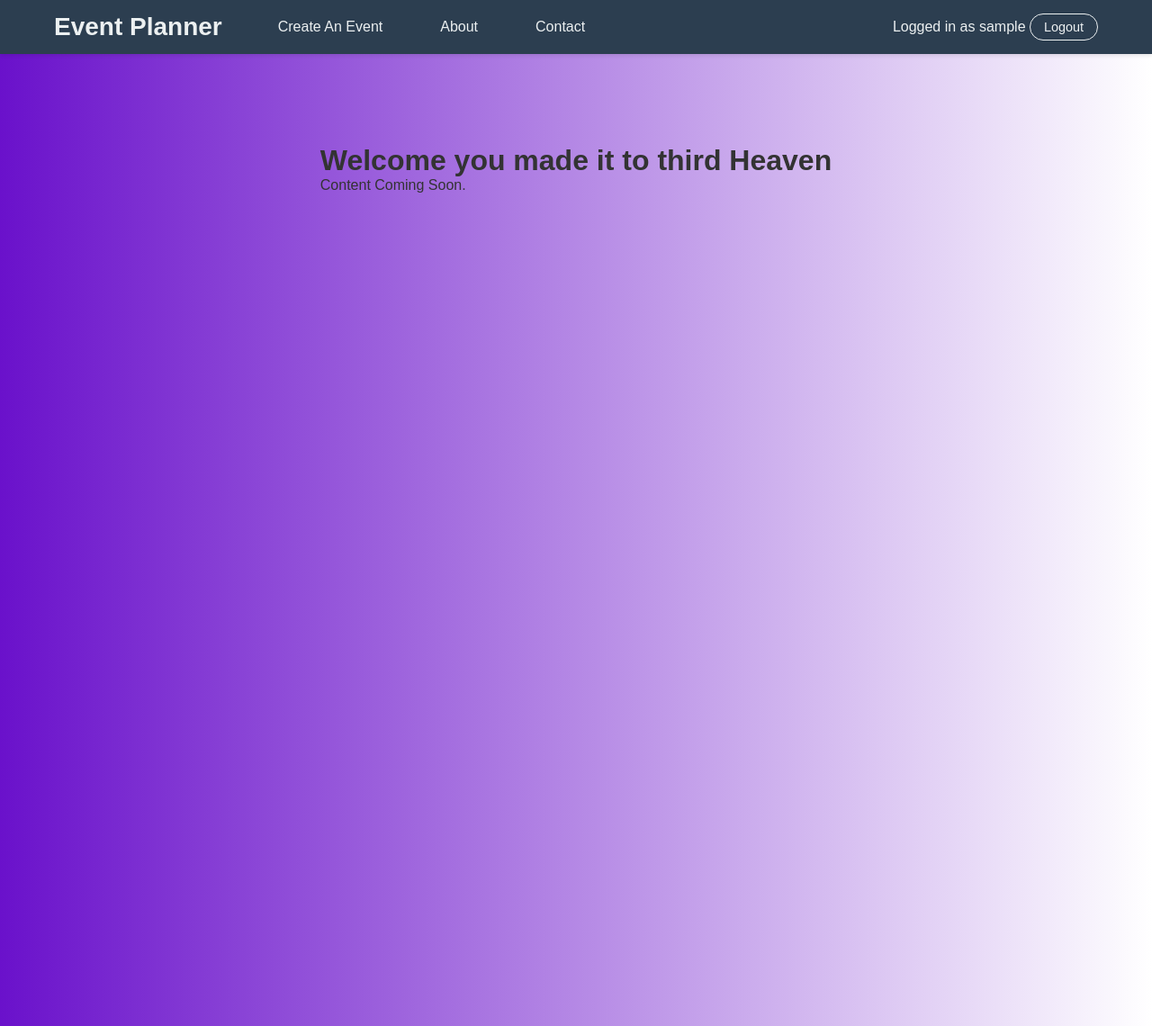
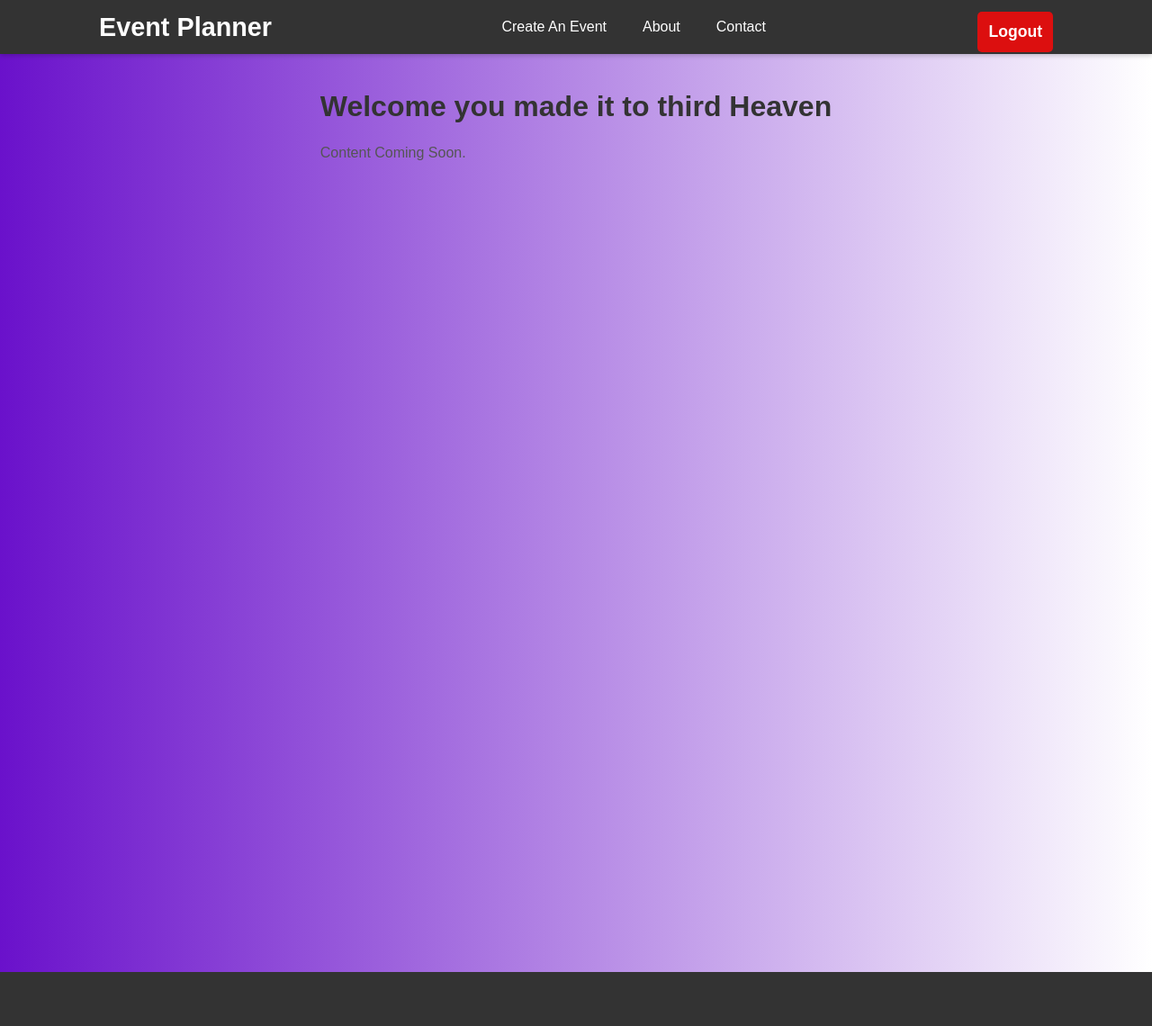
Before and after one commit to AlinaniSilomba/EventsApp, a Django app: page /events/ in a window 1280 px wide. Shown: the whole page at 90% size. After the commit the page ends 1080 px from the top, so only its background shows below. Run offline with Django 5.2, Linux system fonts and the light colour scheme; the visitor is signed in with stand-in values (Sample User, id 1); some libraries are stand-ins or nearby versions.

Commit message:
Implement logout functionality with dedicated view and template; update logout URL and enhance styles for logout button

```diff
--- a/EventsPlanner/EventsPlanner/settings.py
+++ b/EventsPlanner/EventsPlanner/settings.py
@@ -129,4 +129,4 @@ STATIC_URL = 'static/'
 DEFAULT_AUTO_FIELD = 'django.db.models.BigAutoField'
 
 LOGIN_REDIRECT_URL = '/events'
-LOGOUT_REDIRECT_URL = '/login'
+LOGOUT_REDIRECT_URL = 'events/logout'
--- a/EventsPlanner/events/static/styles.css
+++ b/EventsPlanner/events/static/styles.css
@@ -129,6 +129,8 @@ body {
 
 /* Here starts our Navbar */
 
+
+
 /* Navbar Styling */
 .navbar {
     background-color: #333; /* Dark background color */
@@ -179,11 +181,6 @@ body {
     border-radius: 4px;    /* Optional: Slightly rounded corners */
 }
 
-/* Hover effect for Nav Links */
-.nav-link:hover {
-    background-color: #555; /* Slightly lighter background on hover */
-    color: #eee;            /* Slightly lighter text on hover */
-}
 
 /* Optional: Style for an 'active' link if you add JavaScript later */
 .nav-link.active {
@@ -191,100 +188,68 @@ body {
     border-bottom: 2px solid #fff; /* Example active style */
 }
 
+/* Logout Button Styling */
+.logout-btn {
+    width: 100%;
+    padding: 12px;
+    background-color: #dc0f0f; /* Button color */
+    color: #ffffff;
+    border: none;
+    border-radius: 5px;
+    font-size: 1.1em;
+    font-weight: bold;
+    cursor: pointer;
+    transition: background-color 0.3s ease;
+    margin-top: 10px; /* Space above the button */
+}
+
+
+/* log out CSS Page  */
 
 
 
-/* NAVBAR */
 
-
-
-body {
-    margin: 0;
-    font-family: Arial, sans-serif;
-    /* Add padding to prevent content hiding under fixed navbar */
-    padding-top: 60px; /* Adjust if navbar height changes */
+.logout-container {
+    background-color: #fff;
+    padding: 40px 50px;
+    border-radius: 8px;
+    box-shadow: 0 4px 15px rgba(0, 0, 0, 0.1);
+    max-width: 400px;
+    width: 90%; /* Responsive width */
 }
-
-/* Navbar Main Container */
-.navbar {
-    background-color: #2c3e50; /* Example background color */
-    color: #ecf0f1;            /* Example text color */
-    position: fixed;
-    top: 0;
-    left: 0;
-    width: 100%;
-    z-index: 1000;
-    box-shadow: 0 2px 4px rgba(0,0,0,0.1);
+h1 {
+    color: #333;
+    margin-bottom: 20px;
 }
-
-/* Inner Container for Layout */
-.navbar-container {
-    max-width: 1200px;
-    margin: 0 auto;
-    padding: 0 20px;
-    display: flex;          /* Use flexbox for layout */
-    align-items: center;    /* Vertically center items */
-    height: 60px;           /* Navbar height */
+p {
+    color: #555;
+    line-height: 1.6;
+    margin-bottom: 30px;
 }
-
-/* Navbar Brand Styling */
-.navbar-brand {
-    color: #ecf0f1;
+.actions a {
+    display: inline-block;
     text-decoration: none;
-    font-size: 1.75em;
+    padding: 12px 25px;
+    margin: 10px 5px;
+    border-radius: 5px;
     font-weight: bold;
-    margin-right: 30px; /* Add some space between brand and main nav */
-}
-
-/* Main Navigation Links List (UL) */
-.navbar-nav {
-    list-style: none;
-    margin: 0;
-    padding: 0;
-    display: flex;
-    gap: 20px; /* Spacing between main nav items */
-    /* flex-grow: 1; */ /* Alternative: Use this to push auth links right if margin-left: auto is not used on .navbar-auth */
-}
-
-/* Individual Main Navigation Link Item (LI)
-.nav-item {
-    /* No specific styles needed if using gap on ul
-}
-*/
-/* Individual Main Navigation Link (A) */
-.nav-link {
-    color: #ecf0f1;
-    text-decoration: none;
-    padding: 8px 12px;
-    border-radius: 4px;
     transition: background-color 0.3s ease, color 0.3s ease;
 }
-
-.nav-link:hover {
-    background-color: #34495e;
-    color: #fff;
+.actions .login-link {
+    background-color: #007bff; /* Primary action color */
+    color: white;
+    border: 1px solid #007bff;
 }
-
-/* Authentication Links Container */
-.navbar-auth {
-    display: flex;      /* Arrange auth links horizontally */
-    align-items: center; /* Keep them vertically centered */
-    gap: 15px;          /* Spacing between login/logout */
-    margin-left: auto;  /* CRITICAL: This pushes the auth links to the far right */
+.actions .login-link:hover {
+    background-color: #0056b3;
+    border-color: #0056b3;
 }
-
-/* Individual Authentication Links */
-.auth-link {
-    color: #ecf0f1;
-    text-decoration: none;
-    padding: 6px 15px;
-    border: 1px solid #ecf0f1; /* Example: Add a border */
-    border-radius: 20px;       /* Example: Make them pill-shaped */
-    font-size: 0.9em;
-    transition: background-color 0.3s ease, color 0.3s ease;
+.actions .home-link {
+    background-color: #f8f9fa; /* Secondary action color */
+    color: #333;
+    border: 1px solid #ccc;
 }
-
-.auth-link:hover {
-    background-color: #ecf0f1;
-    color: #2c3e50; /* Invert colors on hover */
+ .actions .home-link:hover {
+    background-color: #e2e6ea;
+    border-color: #bbb;
 }
--- a/EventsPlanner/events/templates/events/index.html
+++ b/EventsPlanner/events/templates/events/index.html
@@ -5,7 +5,6 @@
 <nav class="navbar">
     <div class="navbar-container">
         <a href="{% url 'index' %}" class="navbar-brand">Event Planner</a>
-
         <ul class="navbar-nav">
             <li class="nav-item">
                 <a href="#EventMaker" class="nav-link">Create An Event</a>
@@ -22,20 +21,19 @@
         Fix this logic here to toggle off and on buttons for login and logout
         the issue is that both buttons are appearing in the navbar
         -->
-        <div class="navbar-auth">
-            <ul>
-                {% if user.is_authenticated %}
-                <span>Logged in as {{user.username}}</span>
-                    <a href="{%url 'logout'%}" class="auth-link logout-link">Logout</a>
-                    {% else %}
-                    <a href="{%url 'login'%}" class="auth-link login-link">Login</a>
-                {% endif %}
-            </ul>
-
+        <div class="nav-link:hover">
+                <form action= "{%url 'logout'%}" method="post">
+                    {% csrf_token %}
+                     <button class="logout-btn" type="submit">Logout</button>
+                </form>
         </div>
     </div>
 </nav>
-
+<!-- TODO
+Clean up styling by moving it to the dedicated CSS file as opposed to
+having inline styling
+Best standards
+-->
 <div style="height: 1000px; padding: 20px; margin-top: 80px;">
     <h1>Welcome you made it to third Heaven</h1>
     <p>Content Coming Soon.</p>
--- a/EventsPlanner/events/templates/registration/login.html
+++ b/EventsPlanner/events/templates/registration/login.html
@@ -6,6 +6,7 @@
 {% block body %}
 <div class="login-container">
     <form id="login-form" action="{%url 'login'%}" method='post'>
+
         {% csrf_token %}
         <!--TODO  deadline: 25 April 2025
         1. fix formatting issue where the email address field is not correctly formatted
--- a/EventsPlanner/events/urls.py
+++ b/EventsPlanner/events/urls.py
@@ -6,4 +6,5 @@ urlpatterns = [
     path('', views.index, name='index'),
     path('index', views.index, name='index'),
     path('accounts/sign-up/', views.sign_up, name='sign_up'),
+     path('accounts/logout/', views.log_out, name='logout'),
 ]
--- a/EventsPlanner/events/views.py
+++ b/EventsPlanner/events/views.py
@@ -22,3 +22,7 @@ def sign_up(request):
     return render(request,'events/sign_up.html',{
         'form':form
     })
+
+
+def log_out(request):
+    return render(request, 'events/logout.html')
```
Also changed, not shown: EventsPlanner/events/templates/events/logout.html (added, +13 -0 lines).
